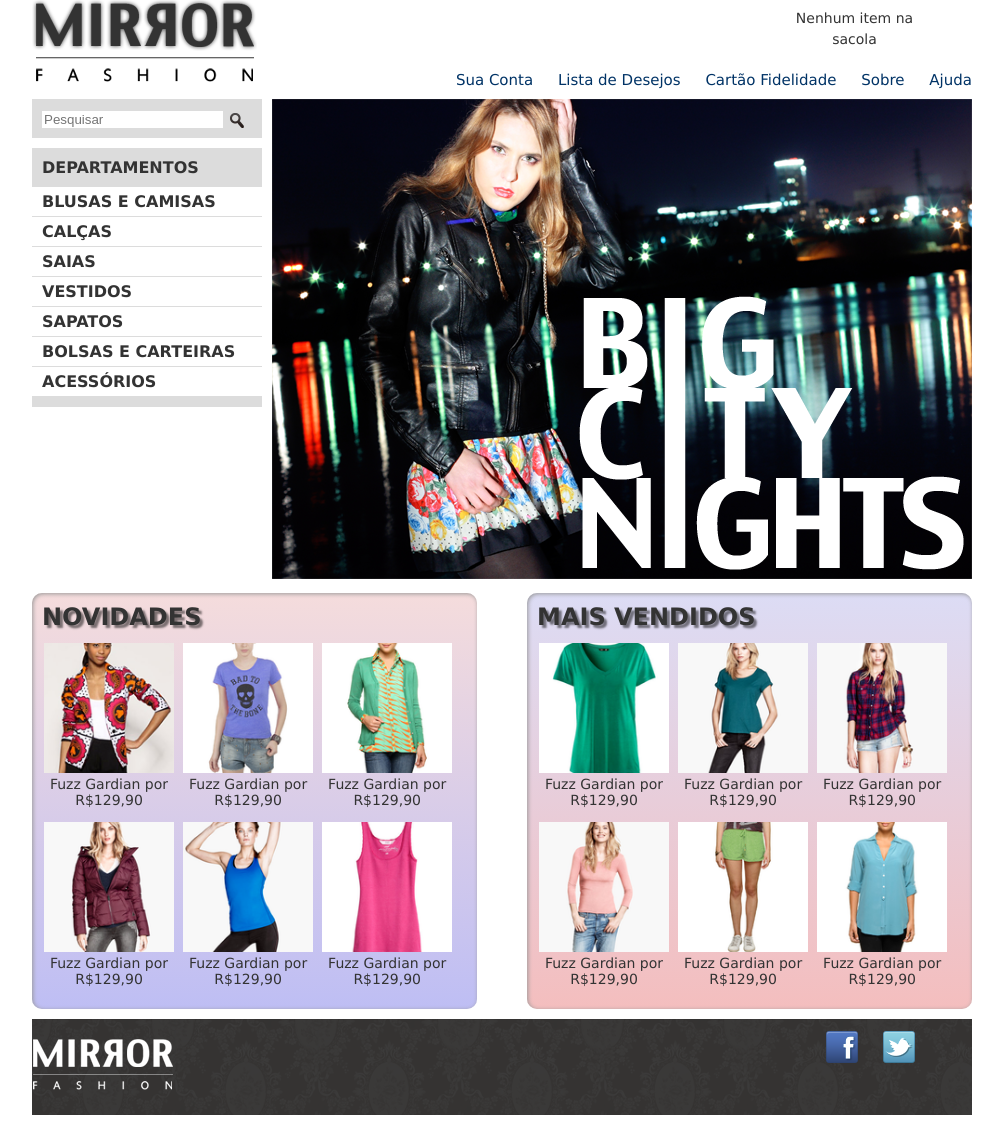
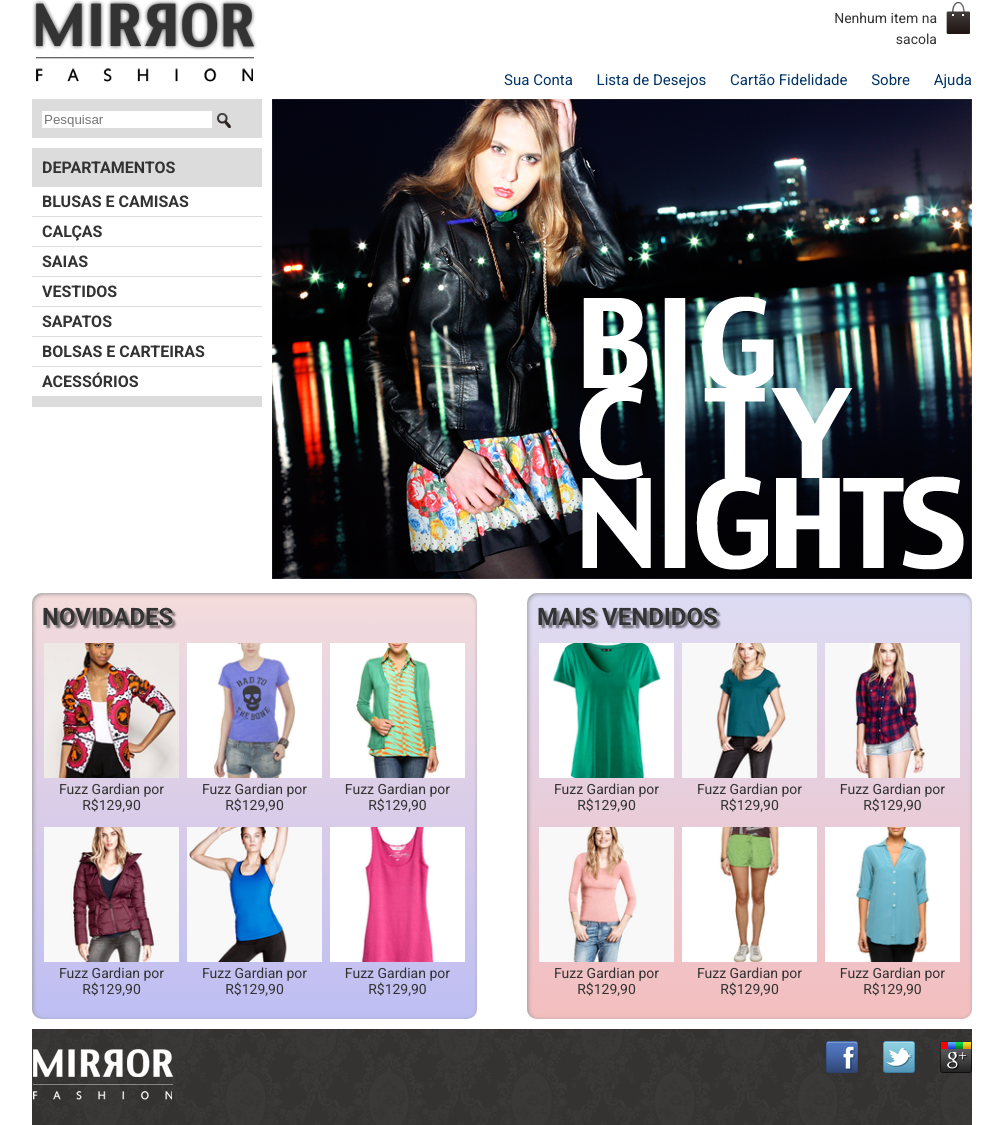
Before and after one commit to leojosemp/Mirror_Fashion, a plain HTML site: page index.html in a window 1280 px wide. Shown: the whole page, without its empty margins (138-1141 px from the left). Drawn offline with Linux system fonts and the light colour scheme.

Commit message:
lab 10 definitivo

```diff
--- a/CSS/style.css
+++ b/CSS/style.css
@@ -2,26 +2,25 @@
     --cor-base: #333;
     --cor-menu: #036;
     --cor-menu-lateral: #dcdcdc;
-    --cor-menu-lateral-itens: white;
+    --cor-menu-lateral-itens: #fff;
     --cor-menu-lateral-itens-hover: #007dc6;
     --cor-menu-lateral-itens-active: #f00;
     --cor-painel-novidades: #f5dcdc;
     --cor-painel-shadow: #999;
     --cor-painel-titulo: rgba(0, 0, 0, 0.5);
+    --cor-painel-base: rgba(255, 255, 255, 0.1);
     --cor-painel-novidades-grad: #bebef4;
     --cor-panel-mais-vendidos: #dcdcf5;
     --cor-panel-mais-vendidos-grad: #f4bebe;
-
 }
 
 .sacola {
-    background: url(img/sacola.png) no-repeat top right;
+    background: url(../img/sacola.png) no-repeat top right;
     font-size: 14px;
     padding-right: 35px;
+    text-align: right;
+    width: 140px;
     padding-top: 8px;
-    text-align: center;
-    width: 200px;
-    padding-bottom: 25px;
     position: absolute;
     top: 0;
     right: 0;
@@ -37,18 +36,18 @@
     font-size: 15px;
 }
 
-.menu-opcoes a {
-    color: var(--cor-menu);
-}
-
 .menu-opcoes ul li {
     display: inline;
     margin-left: 20px;
 }
 
+.menu-opcoes a {
+    color: var(--cor-menu);
+}
+
 body {
     color: var(--cor-base);
-    font-family: 'Lucida Sans Unicode', 'Lucida Grande', sans-serif;
+    font-family: "Roboto", sans-serif;
 }
 
 .container {
@@ -76,11 +75,6 @@ header {
     clear: left;
 }
 
-.busca form,
-.menu-departamentos h2 {
-    margin: 10px;
-}
-
 .menu-departamentos li {
     background-color: var(--cor-menu-lateral-itens);
     margin-bottom: 1px;
@@ -92,11 +86,16 @@ header {
     text-decoration: none;
 }
 
+.busca form,
+.menu-departamentos h2 {
+    margin: 10px;
+}
+
 .busca input {
     vertical-align: middle;
 }
 
-.busca input [type="search"] {
+.busca input[type="search"] {
     width: 170px;
 }
 
@@ -118,6 +117,15 @@ header {
 
 .mais-vendidos {
     float: right;
+}
+
+.painel li {
+    display: inline-block;
+    vertical-align: top;
+    width: 135px;
+    margin: 2px;
+    padding-bottom: 10px;
+    transition: 0.7s ease-out;
 }
 
 .painel h2 {
@@ -143,14 +151,6 @@ header {
     background: linear-gradient(var(--cor-panel-mais-vendidos), var(--cor-panel-mais-vendidos-grad));
 }
 
-.painel li {
-    display: inline-block;
-    vertical-align: top;
-    width: 130px;
-    margin: 2px;
-    padding-bottom: 10px;
-}
-
 footer {
     background-image: url(../img/fundo-rodape.png);
     clear: both;
@@ -158,7 +158,7 @@ footer {
     position: relative;
 }
 
-.social a{
+.social a {
     height: 32px;
     width: 32px;
     display: block;
@@ -169,18 +169,17 @@ footer {
     background-image: url(../img/facebook.png);
 }
 
-
 .social a[href*="twitter.com"] {
     background-image: url(../img/twitter.png);
 }
 
-.social a[href*="googleplus.com"] {
+.social a[href*="google.com"] {
     background-image: url(../img/googleplus.png);
 }
 
 .social li {
-float: left;
-margin-left: 25px;
+    float: left;
+    margin-left: 25px;
 }
 
 .social {
@@ -213,22 +212,13 @@ margin-left: 25px;
     content: '- ';
 }
 
-.painel li:hover{
-    background-color: rgba(255,255,255, 0.8);
-    box-shadow: 0 0 5px #333;
+.painel li:hover {
+    box-shadow: 0 0 5px var(--cor-base);
     transition: 0.7s ease-in;
-    transform: scale(1.2) rotate(-5deg);
+    background-color: var(--cor-painel-base);
+    transform: scale(1.05) rotate(-5deg);
 }
 
 .painel li:nth-child(2n):hover {
-    transform: scale(1.2) rotate(5deg);
+    transform: scale(1.05) rotate(5deg);
 }
-
-.painel li {
-    display: inline-block;
-    vertical-align: top;
-    width: 130px;
-    margin: 2px;
-    padding-bottom: 10px;
-    transition: 0.7s ease-out;
-}
--- a/fonts.css
+++ b/fonts.css
@@ -1,7 +1,16 @@
-
-
-p {font-family: "Space Grotesk", sans-serif;
+h1{
+    font-family: "Oswald", sans-serif;
     font-optical-sizing: auto;
     font-weight: 500;
     font-style: normal;
+    font-size: 40px;
 }
+
+p{
+    font-family: "Montserrat", sans-serif;
+    font-optical-sizing: auto;
+    font-weight: 500;
+    font-style: normal;
+    font-size: 12px;
+    text-align: justify;
+}
```
Also changed, not shown: cadastro.html (+26 -28 lines).
